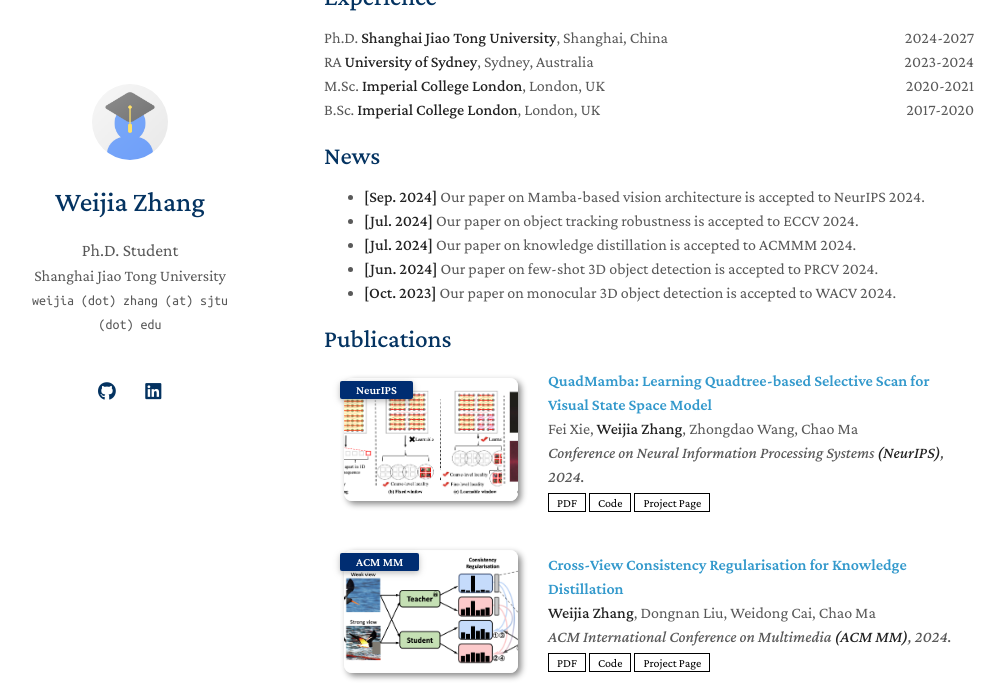
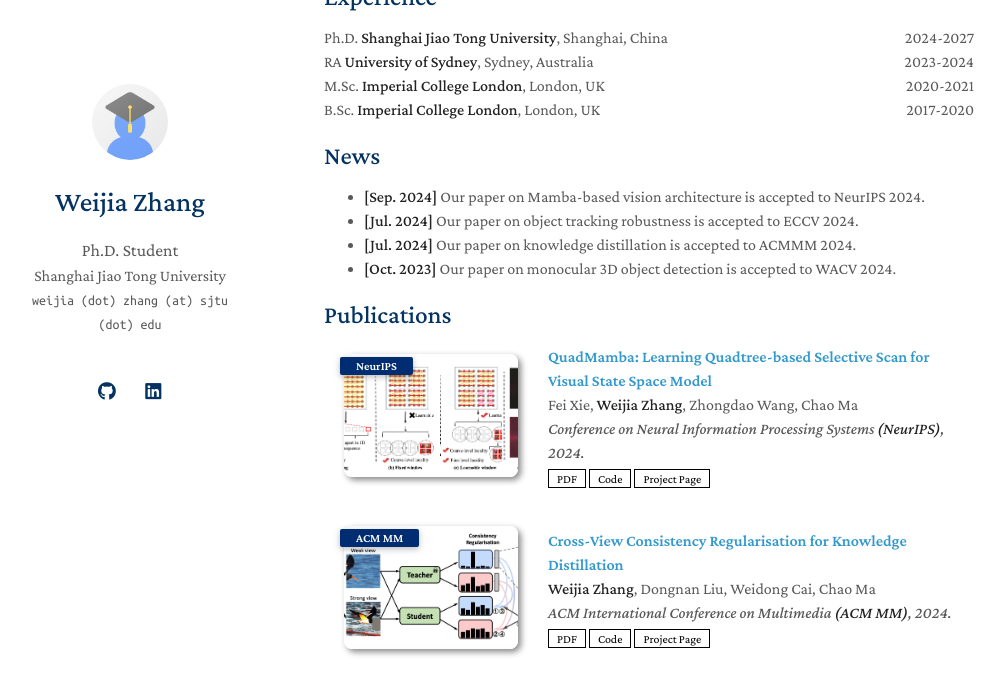
Before and after one commit to arcaninez/arcaninez.github.io, a Jekyll site: the page built from index.md, in a window 1280 px wide and 900 px high, scrolled down 328 px, cut to the strip 0-694 px from the top of the window. Shown: the whole strip, without its empty margins (146-1151 px from the left). Built offline with Jekyll 4.4.1, drawn with Linux system fonts in a browser that asks for light colours; a style sheet for code colours, icons or effects is not loaded; our own code applies the rules of GitHub Pages for plain Markdown files.

Commit message:
Update index.md

```diff
--- a/index.md
+++ b/index.md
@@ -18,7 +18,6 @@ I am a Ph.D. student at Shanghai Jiao Tong University, with research interests i
 - **[Sep. 2024]** Our paper on Mamba-based vision architecture is accepted to NeurIPS 2024.
 - **[Jul. 2024]** Our paper on object tracking robustness is accepted to ECCV 2024.
 - **[Jul. 2024]** Our paper on knowledge distillation is accepted to ACMMM 2024.
-- **[Jun. 2024]** Our paper on few-shot 3D object detection is accepted to PRCV 2024.
 - **[Oct. 2023]** Our paper on monocular 3D object detection is accepted to WACV 2024.
 
 {% include_relative _includes/publications.md %}
```
